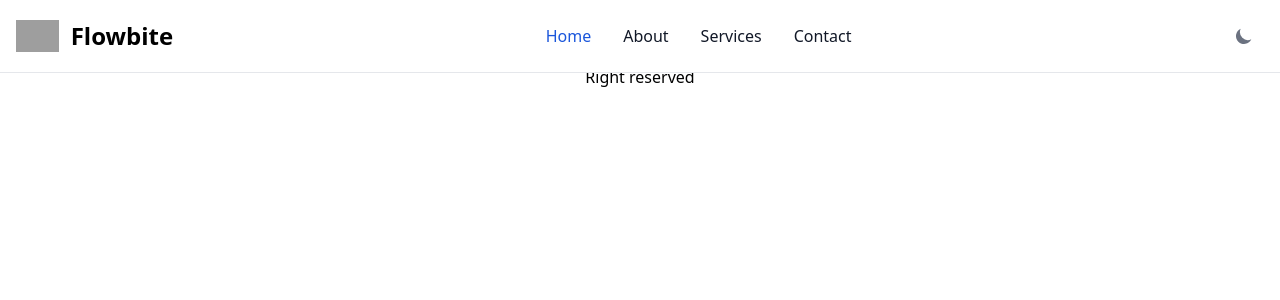
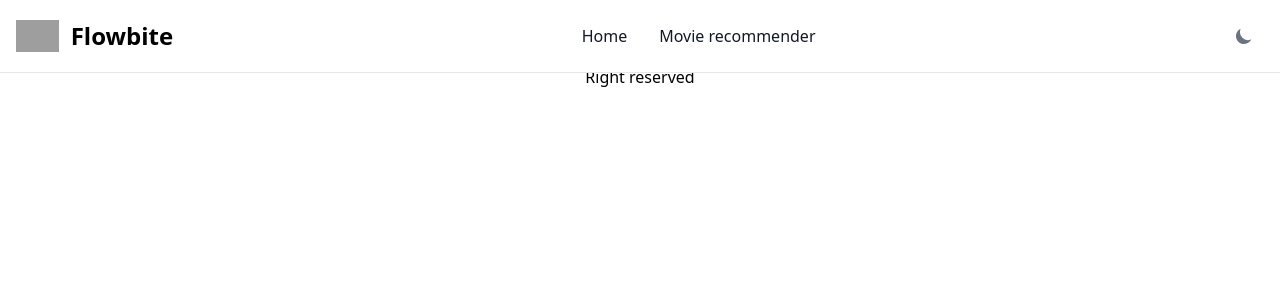
Before and after one commit to VictorZ94/movie-recommender, a Django app: page /movierecommender/ in a window 1280 px wide. Shown: the top 300 px of the page. Run offline with Django 3.2, Linux system fonts and the light colour scheme; data that the repository does not hold is empty; style sheets or scripts are compiled from the project's sources; some libraries are stand-ins or nearby versions; grey boxes are pictures that could not be loaded.

Commit message:
move template inner to outer

```diff
--- a/movierecommender/templates/movierecommender/list_movies.html
+++ /dev/null
@@ -1,5 +0,0 @@
-{% extends "base.html" %}
-
-{% block title %}
-    <title>Movies catalog</title>
-{% endblock %}
--- a/templates/base.html
+++ b/templates/base.html
@@ -11,7 +11,7 @@
         <title>Django + Tailwind CSS + Flowbite</title>
 
         {% compress css %}
-        <link rel="stylesheet" href="{% static 'src/output.css' %}">
+            <link rel="stylesheet" href="{% static 'src/output.css' %}">
         {% endcompress %}
     </head>
     <body class="bg-white dark:bg-gray-900">
@@ -35,17 +35,20 @@
             </div>
             <div class="items-center justify-between hidden w-full md:flex md:w-auto md:order-1" id="navbar-cta">
                 <ul class="flex flex-col font-medium p-4 md:p-0 mt-4 border border-gray-100 rounded-lg bg-gray-50 md:flex-row md:space-x-8 md:mt-0 md:border-0 md:bg-white dark:bg-gray-800 md:dark:bg-gray-900 dark:border-gray-700">
-                    <li>
-                    <a href="#" class="block py-2 pl-3 pr-4 text-white bg-blue-700 rounded md:bg-transparent md:text-blue-700 md:p-0 md:dark:text-blue-500" aria-current="page">Home</a>
+                    <li class="dark:text-blue-700">
+                        <a
+                            href="{% url 'home' %}"
+                            class="block nav-link py-2 pl-3 pr-4 text-gray-900 rounded hover:bg-gray-100 md:hover:bg-transparent md:hover:text-blue-700 md:p-0 md:dark:hover:text-blue-500 dark:text-white dark:hover:bg-gray-700 dark:hover:text-white md:dark:hover:bg-transparent dark:border-gray-700"
+                        >
+                            Home
+                        </a>
                     </li>
-                    <li>
-                    <a href="#" class="block py-2 pl-3 pr-4 text-gray-900 rounded hover:bg-gray-100 md:hover:bg-transparent md:hover:text-blue-700 md:p-0 md:dark:hover:text-blue-500 dark:text-white dark:hover:bg-gray-700 dark:hover:text-white md:dark:hover:bg-transparent dark:border-gray-700">About</a>
-                    </li>
-                    <li>
-                    <a href="#" class="block py-2 pl-3 pr-4 text-gray-900 rounded hover:bg-gray-100 md:hover:bg-transparent md:hover:text-blue-700 md:p-0 md:dark:hover:text-blue-500 dark:text-white dark:hover:bg-gray-700 dark:hover:text-white md:dark:hover:bg-transparent dark:border-gray-700">Services</a>
-                    </li>
-                    <li>
-                    <a href="#" class="block py-2 pl-3 pr-4 text-gray-900 rounded hover:bg-gray-100 md:hover:bg-transparent md:hover:text-blue-700 md:p-0 md:dark:hover:text-blue-500 dark:text-white dark:hover:bg-gray-700 dark:hover:text-white md:dark:hover:bg-transparent dark:border-gray-700">Contact</a>
+                    <li class="dark:text-blue-700">
+                        <a href="{% url 'recommendations' %}"
+                            class="block nav-link py-2 pl-3 pr-4 text-gray-900 rounded hover:bg-gray-100 md:hover:bg-transparent md:hover:text-blue-700 md:p-0 md:dark:hover:text-blue-500 dark:text-white dark:hover:bg-gray-700 dark:hover:text-white md:dark:hover:bg-transparent dark:border-gray-700"
+                        >
+                            Movie recommender
+                        </a>
                     </li>
                 </ul>
             </div>
@@ -60,6 +63,8 @@
             </div>
         </footer>
         <script src="https://cdnjs.cloudflare.com/ajax/libs/flowbite/1.7.0/flowbite.min.js"></script>
-        <script src="{% static 'src/script.js' %}"></script>
+        {% compress js %}
+            <script src="{% static 'src/script.js' %}"></script>
+        {% endcompress %}
     </body>
 </html>
--- a/templates/movierecommender/movie_list.html
+++ b/templates/movierecommender/movie_list.html
@@ -5,38 +5,27 @@
 {% endblock %}
 
 {% block content %}
-    <div class="container my-5">
-        {% comment %}
-            <div class="card-columns">
-                <!--For each movie in the movie list, add a movie card-->
-                {% for movie in movie_list %}
-                <div class="col-auto mb-3">
-                    <div class="card">
-                        <!--Movie Poster image-->
-                        <img class="card-img-left"
-                            src="https://image.tmdb.org/t/p/original/{{movie.poster_path}}"
-                            width="320" height="480">
-                        <div class="card-body bg-light">
-                            <!--Movie title-->
-                            <h5 class="card-title">{{movie.original_title}}</h5>
-                            <!--Movie overview-->
-                            <p class="card-text">{{movie.overview}}</p>
-                            <!--Movie genres-->
-                            <p class="card-text">Genres: <b>{{movie.genres}}</b></p>
-                            <!--Movie vote average-->
-                            <p class="card-text">Rating: <b>{{movie.vote_average}}</b></p>
-                            <!--Movie language and release date-->
-                            <p class="card-text">{{movie.original_language}}, {{movie.release_date}}</p>
+    <div class="container mx-auto px-5 relative">
+        <div class="grid sm:grid-cols-1 md:grid-cols-2 lg:grid-cols-3 xl:grid-cols-4 gap-4 place-items-center">
+            {% for movie in movie_list %}
+                <div class="relative show-overview hover:cursor-pointer w-64 bg-white border border-gray-200 rounded-lg shadow dark:bg-gray-800 dark:border-gray-700">
+                    <img src="https://image.tmdb.org/t/p/original/{{movie.poster_path}}" class="rounded mx-auto d-block" alt="movie image">
+                    <div class="p-5">
+                        <h6 class="mb-2 text-2xl font-bold tracking-tight text-gray-600 dark:text-white">{{movie.original_title}}</h6>
+                        <div class="flex items-center">
+                            <svg class="w-4 h-4 text-yellow-300 mr-1" aria-hidden="true" xmlns="http://www.w3.org/2000/svg" fill="currentColor" viewBox="0 0 22 20">
+                                <path d="M20.924 7.625a1.523 1.523 0 0 0-1.238-1.044l-5.051-.734-2.259-4.577a1.534 1.534 0 0 0-2.752 0L7.365 5.847l-5.051.734A1.535 1.535 0 0 0 1.463 9.2l3.656 3.563-.863 5.031a1.532 1.532 0 0 0 2.226 1.616L11 17.033l4.518 2.375a1.534 1.534 0 0 0 2.226-1.617l-.863-5.03L20.537 9.2a1.523 1.523 0 0 0 .387-1.575Z"/>
+                            </svg>
+                            <p class="ml-2 text-sm font-bold text-gray-900 dark:text-white">{{movie.vote_average}} / 10</p>
+                            <span class="w-1 h-1 mx-1.5 bg-gray-500 rounded-full dark:bg-gray-400"></span>
+                            <span class="text-sm font-medium text-gray-900 dark:text-white">{{movie.vote_count}} reviews</span>
                         </div>
                     </div>
-                </div>
-                {% endfor %}
-            </div>
-        {% endcomment %}
-        <div class="row">
-            {% for movie in movie_list %}
-                <div class="col mb-3">
-                    <img src="https://image.tmdb.org/t/p/original/{{movie.poster_path}}" class="rounded mx-auto d-block" alt="movie image" width="250" height="350">
+                    <span class="overview bg-white dark:bg-gray-900 text-sm rounded-lg dark:text-white w-64 z-10 inline-block top-0 left-3/4 m-2 hidden absolute">
+                        <div class="p-2">
+                            <p>{{movie.overview}}</p>
+                        </div>
+                    </span>
                 </div>
             {% endfor %}
         </div>
--- a/templates/pagination.html
+++ b/templates/pagination.html
@@ -1,7 +1,7 @@
 {% extends 'index.html' %}
 
 {% block pagination %}
-<div>
+<div class="mt-8">
     <nav aria-label="Page navigation example">
         <ul class="flex items-center -space-x-px h-10 text-base">
         <li>
```
Also changed, not shown: movierecommender/templates/base.html (deleted, +0 -57 lines), movierecommender/templates/movierecommender/movie_list.html (deleted, +0 -44 lines), templates/index.html (+38 -0 lines).
